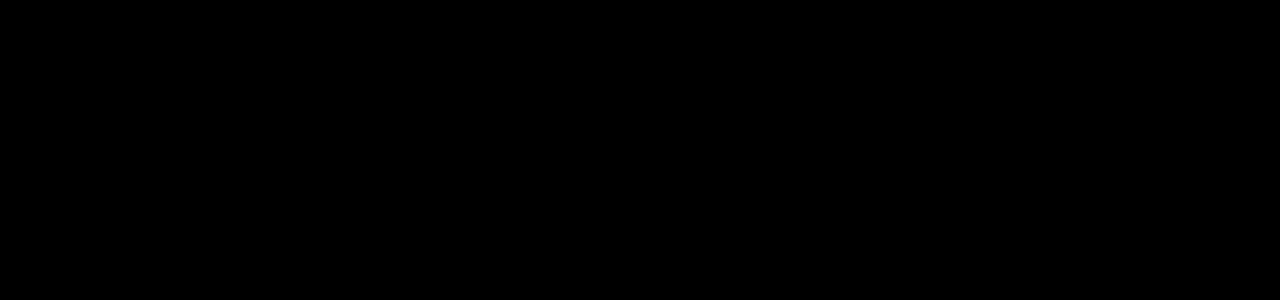
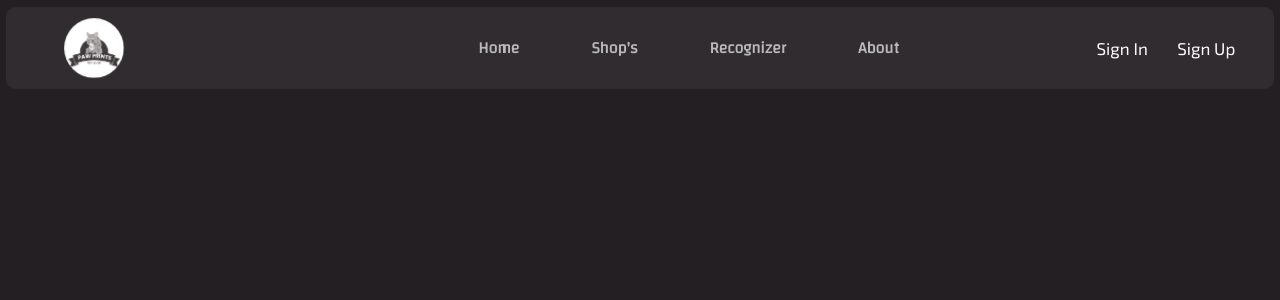
Before and after one commit to OmChillure/pet_recognition, a React (Create React App) app in the folder pet-web/: page / in a window 1280 px wide. Shown: the top 300 px of the page. Built offline with nearby package versions, Linux system fonts and the light colour scheme.

Commit message:
add : day1

```diff
--- a/pet-web/public/index.html
+++ b/pet-web/public/index.html
@@ -2,42 +2,26 @@
 <html lang="en">
   <head>
     <meta charset="utf-8" />
-    <link rel="icon" href="%PUBLIC_URL%/favicon.ico" />
+    <link rel="icon" href="logo.png" />
+    <style>
+      /* Add this style to apply border-radius to the logo */
+      #logo {
+          border-radius: 50vh ;
+      }
+    </style>
     <meta name="viewport" content="width=device-width, initial-scale=1" />
     <meta name="theme-color" content="#000000" />
     <meta
       name="description"
       content="Web site created using create-react-app"
     />
-    <link rel="apple-touch-icon" href="%PUBLIC_URL%/logo192.png" />
-    <!--
-      manifest.json provides metadata used when your web app is installed on a
-      user's mobile device or desktop. See https://developers.google.com/web/fundamentals/web-app-manifest/
-    -->
+    <link rel="apple-touch-icon" href="logo.png" />
     <link rel="manifest" href="%PUBLIC_URL%/manifest.json" />
-    <!--
-      Notice the use of %PUBLIC_URL% in the tags above.
-      It will be replaced with the URL of the `public` folder during the build.
-      Only files inside the `public` folder can be referenced from the HTML.
-
-      Unlike "/favicon.ico" or "favicon.ico", "%PUBLIC_URL%/favicon.ico" will
-      work correctly both with client-side routing and a non-root public URL.
-      Learn how to configure a non-root public URL by running `npm run build`.
-    -->
-    <title>React App</title>
+    <title>Paw Prints - A Pet Breed Recognizer</title>
   </head>
   <body>
     <noscript>You need to enable JavaScript to run this app.</noscript>
     <div id="root"></div>
-    <!--
-      This HTML file is a template.
-      If you open it directly in the browser, you will see an empty page.
 
-      You can add webfonts, meta tags, or analytics to this file.
-      The build step will place the bundled scripts into the <body> tag.
-
-      To begin the development, run `npm start` or `yarn start`.
-      To create a production bundle, use `npm run build` or `yarn build`.
-    -->
   </body>
 </html>
--- a/pet-web/src/App.js
+++ b/pet-web/src/App.js
@@ -1,10 +1,9 @@
 import './Stylesheets/Root.css';
+import Navbar from "./Components/Navbar.js";
 
 function App() {
   return (
-    <div className="App">
-
-    </div>
+    <Navbar />
   );
 }
 
--- a/pet-web/src/Components/Navbar.js
+++ b/pet-web/src/Components/Navbar.js
@@ -1,14 +1,43 @@
 import React from "react";
+import logo from "../Assets/logo.png";
 import Style from "../Stylesheets/Navbar.module.css";
 
 const Navbar = () => {
-    return(
-        <header>
-            <div className={Style.headCont}>
+  return (
+    <header>
+      <div className={Style.head}>
+        <div className={Style.logoCont}>
+          <div className={Style.logo}>
+            <img src={logo} alt="Web Logo" />
+          </div>
+        </div>
+        <nav>
+          <ul className={Style.list}>
+            <li>
+              <a href="">Home</a>
+            </li>
+            <li>
+              <a href="">Shop's</a>
+            </li>
+            <li>
+              <a href="">Recognizer</a>
+            </li>
+            <li>
+              <a href="">About</a>
+            </li>
+          </ul>
+        </nav>
 
-            </div>
-        </header>
-    )
-}
+        <div className={Style.buttons}>
+          <button className={Style.signIn}>Sign In</button>
+
+          <button className={Style.signUp}>Sign Up</button>
+        </div>
+
+        <ham />
+      </div>
+    </header>
+  );
+};
 
 export default Navbar;
--- a/pet-web/src/Stylesheets/Navbar.module.css
+++ b/pet-web/src/Stylesheets/Navbar.module.css
@@ -0,0 +1,157 @@
+@import url('https://fonts.googleapis.com/css2?family=Changa:wght@300&display=swap');
+@import url('https://fonts.googleapis.com/css2?family=Exo+2&display=swap');
+
+
+header {
+    height: 12vh;
+    width: 100%;
+    display: flex;
+    justify-content: center;
+    align-items: center;
+  }
+
+  .head {
+    height: 85%;
+    width: 99%;
+    background-color: var(--navbg);
+    display: flex;
+    justify-content: space-between;
+    align-items: center;
+    border-radius: 10px;
+  }
+
+  .logo {
+    height: 10vh;
+    width: 10vh;
+    display: flex;
+    justify-content: center;
+    align-items: center;
+    margin-left: 6vh;
+  }
+
+  .logo img {
+    /* object-fit: contain; */
+    height:80%;
+    aspect-ratio: 1;
+    border-radius: 4vh ;
+    animation: breathing 3s ease-out infinite;
+  }
+
+  nav {
+    width: 50%;
+    height: 70%;
+    display: flex;
+  }
+
+  nav ul {
+    width: 60%;
+    height: 100%;
+    display: flex;
+    justify-content: space-around;
+    align-items: center;
+    list-style: none;
+    margin-left: 49%;
+    gap: 9vh;
+  }
+
+  nav ul li {
+    font-family: 'Changa', sans-serif;
+    display: flex;
+    gap: 5vh;
+    font-weight: bolder;
+  }
+
+  nav ul li a {
+    color: var(--inactive);
+    font-family: 'Changa', sans-serif;
+    text-align: center;
+    gap: 5vh;
+  }
+
+  a:hover {
+    border-bottom: 2px solid var(--bordercolor);
+    filter: drop-shadow(0 0 20px rgb(16, 227, 97));
+  }
+
+  .buttons{
+    width: 12%;
+    height: 55%;
+    display: flex;
+    gap: 1rem;
+    margin-left: 20%;
+
+  }
+
+  .signIn{
+    width: 70%;
+    border: 0px;
+    border-radius: 0.25rem;
+    font-family: 'Exo 2', sans-serif;
+    font-size: 17px;
+    color: white;
+    background-color: transparent;
+  }
+
+  .signUp{
+    width: 70%;
+    border: 0px;
+    border-radius: 0.25rem;
+    font-family: 'Exo 2', sans-serif;
+    font-size: 17px;
+    color: white;
+    background-color: transparent;
+
+  }
+
+  button:hover{
+      border-bottom: 2px solid var(--bordercolor);
+      border-right: 2px solid var(--bordercolor);
+      filter: drop-shadow(0 0 20px rgb(16, 227, 97));
+  }
+
+  @keyframes breathing{
+    0%{
+      transform: scale(0.9);
+    }
+
+    50%{
+      transform: scale(1.1);
+    }
+
+    100%{
+      transform: scale(0.9);
+    }
+  }
+
+  @media screen and (max-width: 430px) {
+      .head {
+          position: absolute;
+          width: 430px;
+          height: 63px;
+          left: 0px;
+          top: 0px;
+          background: rgba(244, 248, 248, 0.06);
+          border-radius: 0%;
+      }
+
+      .logo > img{
+          position: absolute;
+          width: 64px;
+          height: 44px;
+          left: 20px;
+          top: 10px;
+      }
+
+      .img_text{
+      display: none;
+      }
+
+      .list{
+          display: none;
+      }
+
+      /* .list{
+
+      } */
+
+    }
--- a/pet-web/src/Stylesheets/Root.css
+++ b/pet-web/src/Stylesheets/Root.css
@@ -1,5 +1,17 @@
 :root {
-  --awake : rgba(255, 255, 255, 1);
+    --bgcolor: rgba(18, 14, 17, 0.924);
+    --navbg: rgba(244, 248, 248, 0.06);
+    --maincardcolor: rgba(255, 255, 255, 0.15);
+    --quotebg: rgba(0, 114, 114, 0.06);
+    --quotecolor: rgba(6, 255, 255, 1);
+    --cardcolor: rgba(244, 248, 248, 0.06);
+    --inactive: rgba(255, 255, 255, 0.67);
+    --primarytext: ;
+    --secondarytext: rgba(255, 255, 255, 1);
+    --tertiarytext: rgba(255, 255, 255, 0.68);
+    --svggradient: rgba(0, 138, 198, 1), rgba(0, 224, 255, 1), rgba(5, 85, 240, 1);
+    --dropshadows: 4px 7px 100px 0px rgba(3, 225, 255, 0.25);
+    --bordercolor: rgb(0, 255, 170);
 }
 
 *{
@@ -10,7 +22,7 @@
 }
 
 body{
-  background-color: black;
+   background-color: var(--bgcolor);
 }
 
 ::-webkit-scrollbar{
```
Also changed, not shown: pet-web/public/logo.png (added), pet-web/src/Assets/logo.png (added).
